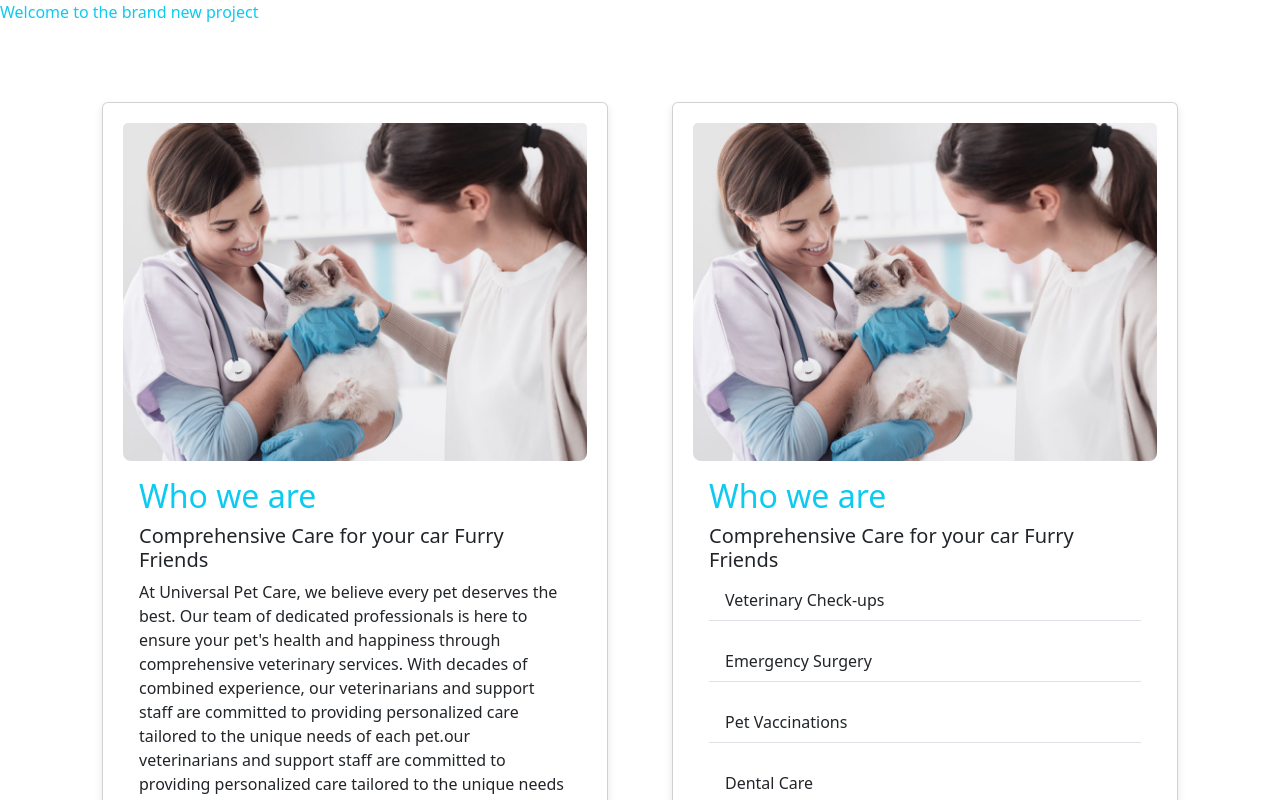
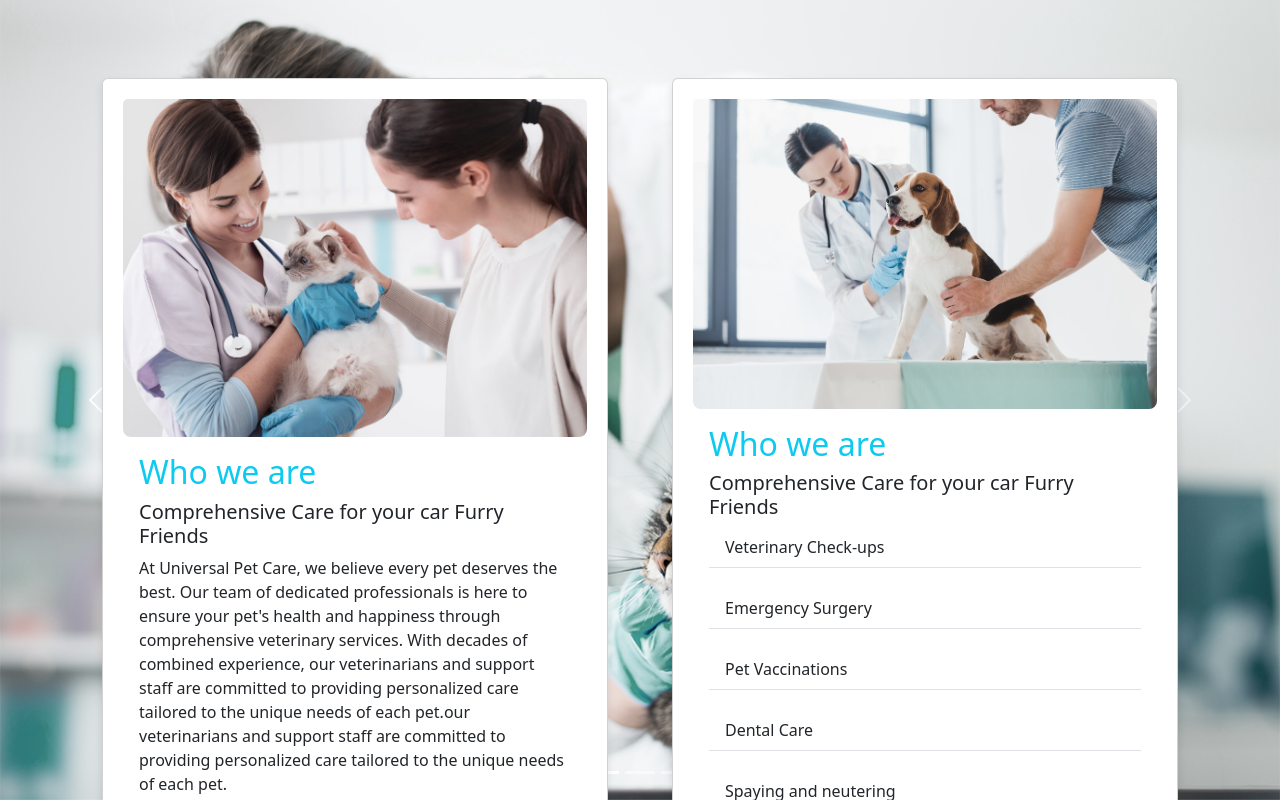
Before and after one commit to kaloumbi/udemy_universal_pet_cart_app-frontend, a React (Vite) app: page / in a window 1280 px wide. Shown: the top 800 px of the page. Built offline with nearby package versions, Linux system fonts and the light colour scheme.

Commit message:
mise en place du slider et routage

```diff
--- a/package.json
+++ b/package.json
@@ -13,7 +13,8 @@
     "bootstrap": "^5.3.8",
     "react": "^19.2.0",
     "react-bootstrap": "^2.10.10",
-    "react-dom": "^19.2.0"
+    "react-dom": "^19.2.0",
+    "react-router-dom": "^7.12.0"
   },
   "devDependencies": {
     "@eslint/js": "^9.39.1",
--- a/src/App.jsx
+++ b/src/App.jsx
@@ -1,12 +1,21 @@
 import "./App.css";
 import "bootstrap/dist/css/bootstrap.min.css";
 import Home from "./components/home/Home";
+import BackgroundImageSlider from "./components/common/BackgroundImageSlider";
+import { createBrowserRouter, createRoutesFromElements, Route, Router, RouterProvider } from "react-router-dom";
+import RootLayout from "./components/layout/RootLayout";
 
 function App() {
+
+  const router = createBrowserRouter(createRoutesFromElements(
+    <Route path="/" element = {<RootLayout/>} >
+      <Route index element = {<Home/>} />
+    </Route>
+  ))
+
   return (
     <main className="">
-      <div className="text-info">Welcome to the brand new project</div>
-      <Home />
+      <RouterProvider router={router} />
     </main>
   );
 }
--- /dev/null
+++ b/src/components/common/BackgroundImageSlider.jsx
@@ -0,0 +1,34 @@
+import React, { useState } from 'react'
+
+import bg1 from '../../assets/images/bg1.png'
+import bg from '../../assets/images/bg.jpg'
+import bg3 from '../../assets/images/bg3.png'
+import { Carousel } from 'react-bootstrap'
+
+
+const BackgroundImageSlider = () => {
+    const backgrounds = [bg1, bg, bg3];
+    const [index, setIndex] = useState(0);
+
+    const handleSelect = (selectedIndex) => {
+        setIndex(selectedIndex);
+    };
+
+  return (
+    <div className="background-slider">
+        <Carousel activeIndex={index} onSelect={handleSelect} interval={2000}>
+            {backgrounds.map((background, idx) => (
+                <Carousel.Item key={idx}>
+                    <img
+                        className="d-block w-100"
+                        src={background}
+                        alt={`Slide ${idx}`}
+                    />
+                </Carousel.Item>
+            ))}
+        </Carousel>
+    </div>
+  )
+}
+
+export default BackgroundImageSlider
--- a/src/components/home/Home.jsx
+++ b/src/components/home/Home.jsx
@@ -1,7 +1,7 @@
 import React from "react";
 import { Button, Card, Col, Container, ListGroup, Row } from "react-bootstrap";
 import d5 from "../../assets/images/d5.jpg";
-//import vett from "../../assets/vett.jpg";
+import vett from "../../assets/images/vett.jpg";
 
 const Home = () => {
   return (
@@ -46,7 +46,7 @@ const Home = () => {
 
         <Col md={6} className="mb-3" >
           <Card>
-            <Card.Img variant="top" src={d5} alt="About Us" className="hero-image" />
+            <Card.Img variant="top" src={vett} alt="About Us" className="hero-image" />
             <Card.Body>
               <h2 className="text-info">Who we are</h2>
               <Card.Title>
--- /dev/null
+++ b/src/components/layout/RootLayout.jsx
@@ -0,0 +1,16 @@
+import React from "react";
+import { Outlet } from "react-router-dom";
+import BackgroundImageSlider from "../common/BackgroundImageSlider";
+
+const RootLayout = () => {
+  return (
+    <main>
+        <BackgroundImageSlider/>
+      <div>
+        <Outlet />
+      </div>
+    </main>
+  );
+};
+
+export default RootLayout;
```
Also changed, not shown: 1 other file (tests, documents, lock files or other folders).
